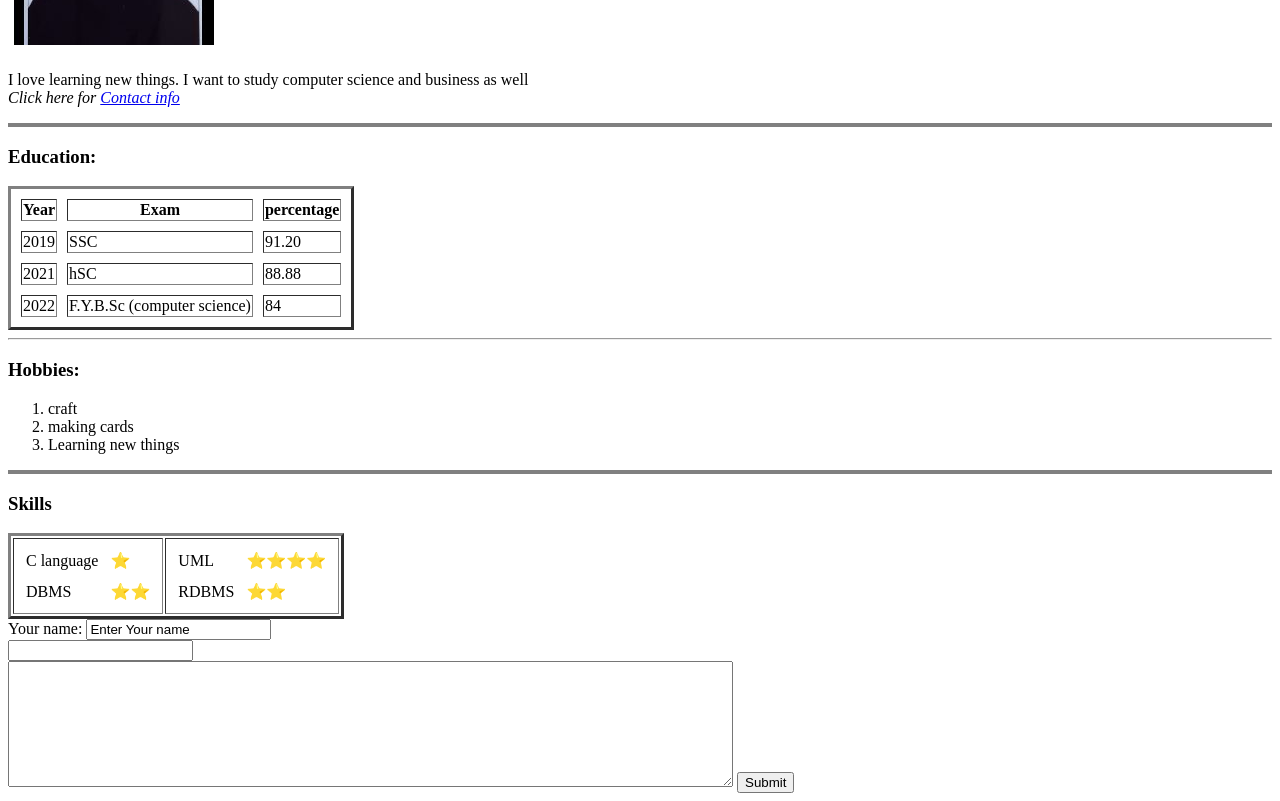
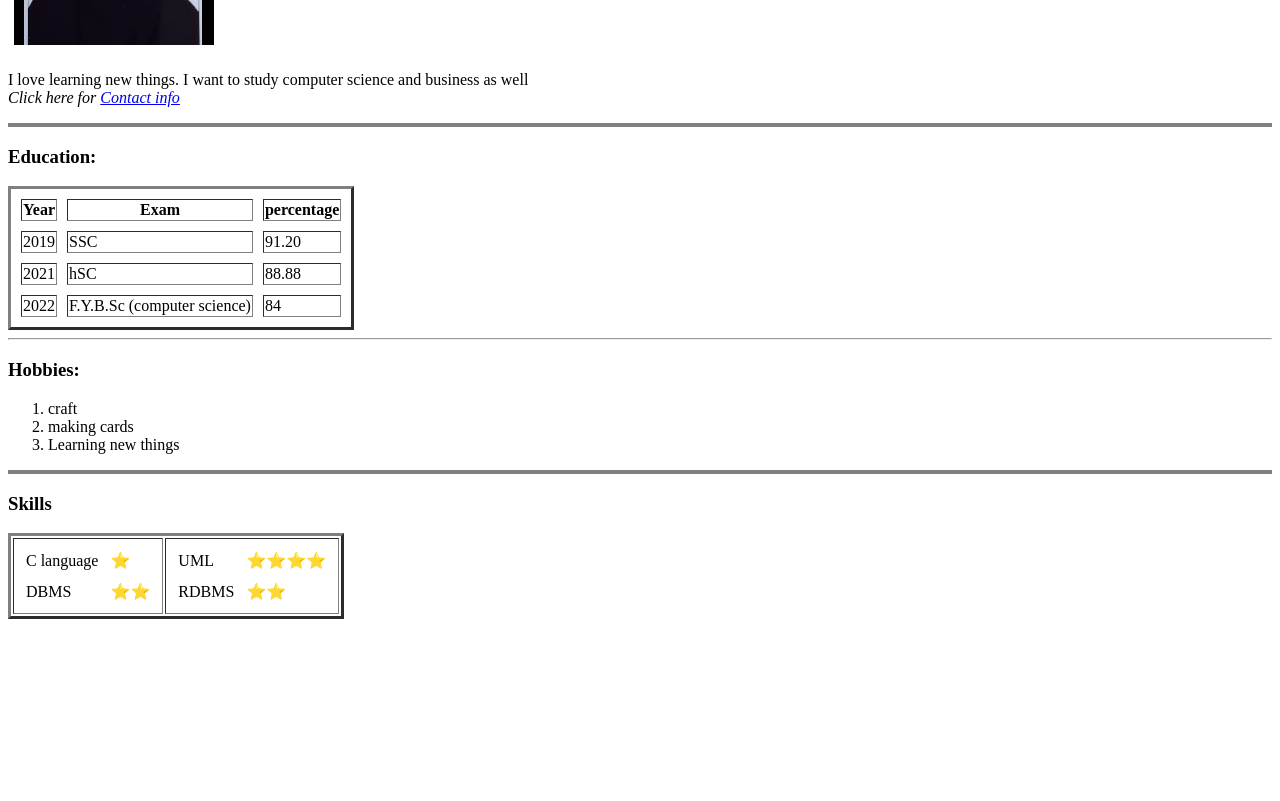
Before and after one commit to NamrahSC/initial-cv, a plain HTML site: page index.html in a window 1280 px wide. Shown: the part 169-970 px from the top of the page. After the commit the page ends 800 px from the top, so only its background shows below. Drawn offline with Linux system fonts and the light colour scheme.

Commit message:
Update index.html

```diff
--- a/index.html
+++ b/index.html
@@ -94,12 +94,6 @@
         </td>
       </tr>
     </table>
-    <form action="mailto:zainamrah@gmail.com" method="post" enctype="text/plain">
-      <label>Your name:</label>
-      <input type="text" name="Name" value="Enter Your name"><br>
-      <input type="email"><br>
-      <textarea name="Your message" rows="8" cols="88"></textarea>
-      <input type="submit">
-</form>
+
   </body>
 </html>
```
